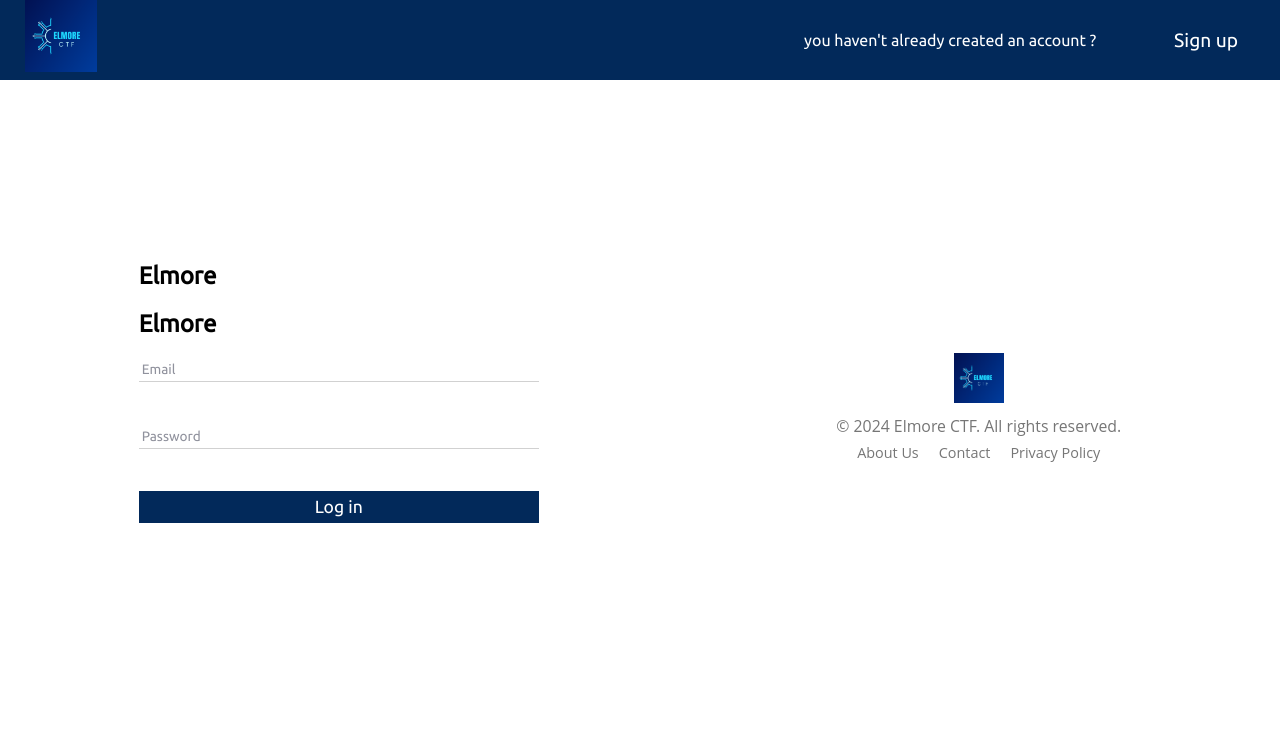
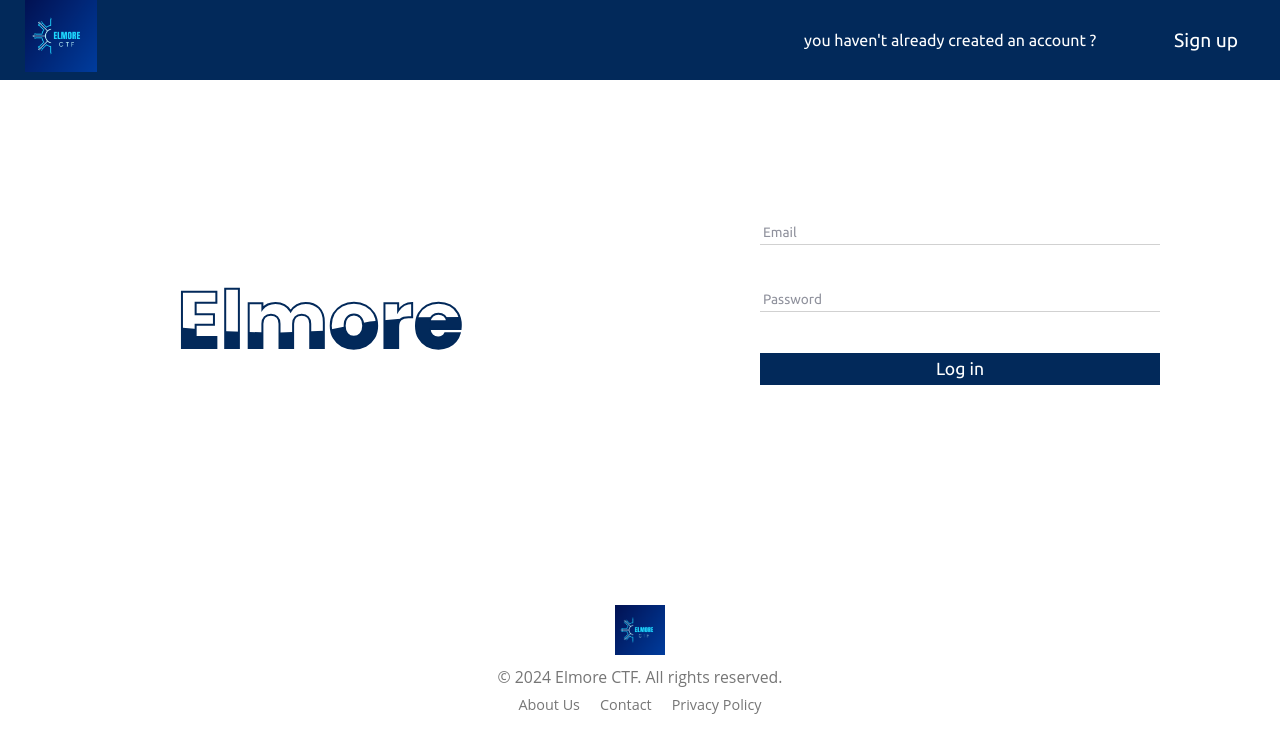
Before and after one commit to razineAl/CTFWEBSITE, a React (Create React App) app in the folder client/: page / in a window 1280 px wide. Shown: the top 752 px of the page. Built offline with nearby package versions, Linux system fonts and the light colour scheme; no server answers.

Commit message:
adding some styles

```diff
--- a/client/src/App.css
+++ b/client/src/App.css
@@ -1,3 +1,4 @@
+@import url("https://fonts.googleapis.com/css?family=Poppins:100,200,300,400,500,600,700,800,900");
 *{
     box-sizing: border-box;
 }
@@ -53,9 +54,9 @@ nav{
     background-color: hsl(213, 96%, 18%);
     height: 80px;
     color: #fff;
-    position: absolute;
+    position: sticky;
     top: 0;
-    left: 0;
+    z-index: 10;
 }
 nav img{
     height: 90%;
@@ -92,18 +93,81 @@ nav img{
 /*                          Logiin                     */
 #login-page{
     width: 100%;
-    height: 100%;
-    display: flex;
-    align-items: center;
-    justify-content: space-around;
     height: 100vh;
 }
+
+#login-page-main-content{
+    height: max(60vh,400px);
+    display: grid;
+    grid-template-columns: 1fr 1fr;
+}
+#login-page-main-content > div{
+    display: flex;
+    justify-content: center;
+    align-items: center;
+}
+
+.content {
+    position: relative;
+  }
+
+.content h2 {
+    font-size: 5em;
+    position: absolute;
+    left: 50%;
+    top: 50%;
+    transform: translate(-50%, -50%);
+    margin: 0;
+    padding: 0;
+    font-family: "Poppins", sans-serif;
+    white-space: no-wrap;
+}
+
+  .content h2:nth-child(1) {
+    color: transparent;
+    -webkit-text-stroke: 2px hsl(213, 96%, 18%);
+  }
+
+  .content h2:nth-child(2) {
+    color: hsl(213, 96%, 18%);
+    animation: animate 4s ease-in-out infinite;
+  }
+
+  @keyframes animate {
+    0%,
+    100% {
+      clip-path: polygon(
+        0% 45%,
+        16% 44%,
+        33% 50%,
+        54% 60%,
+        70% 61%,
+        84% 59%,
+        100% 52%,
+        100% 100%,
+        0% 100%
+      );
+    }
+
+    50% {
+      clip-path: polygon(
+        0% 60%,
+        15% 65%,
+        34% 66%,
+        51% 62%,
+        67% 50%,
+        84% 45%,
+        100% 46%,
+        100% 100%,
+        0% 100%
+      );
+    }
+  }
 form{
     display: grid;
     grid-template-rows: 1fr 1fr 1fr;
     height: 200px;
     width: 400px;
-
 }
 form button{
     border: none;
@@ -161,30 +225,6 @@ form div input.focused{
 }
 
 
-
-#title{
-    background-color: #004E64;
-    font-size: 60px;
-
-}
-#title span{
-    display: inline-block;
-    font-family: ubuntu-bold;
-    margin: 0 4px;
-    position: relative;
-    top: -20px;
-    animation: wave 0.8s;
-}
-
-
-@keyframes wave {
-    0% {
-        transform: translateY(-20px);
-    }
-    100%{
-        transform: translateY(0);
-    }
-}
 /*                     HOME PAGEEEEEEEEEEEEEEEE                 */
 #home{
     width: 100%;
```
